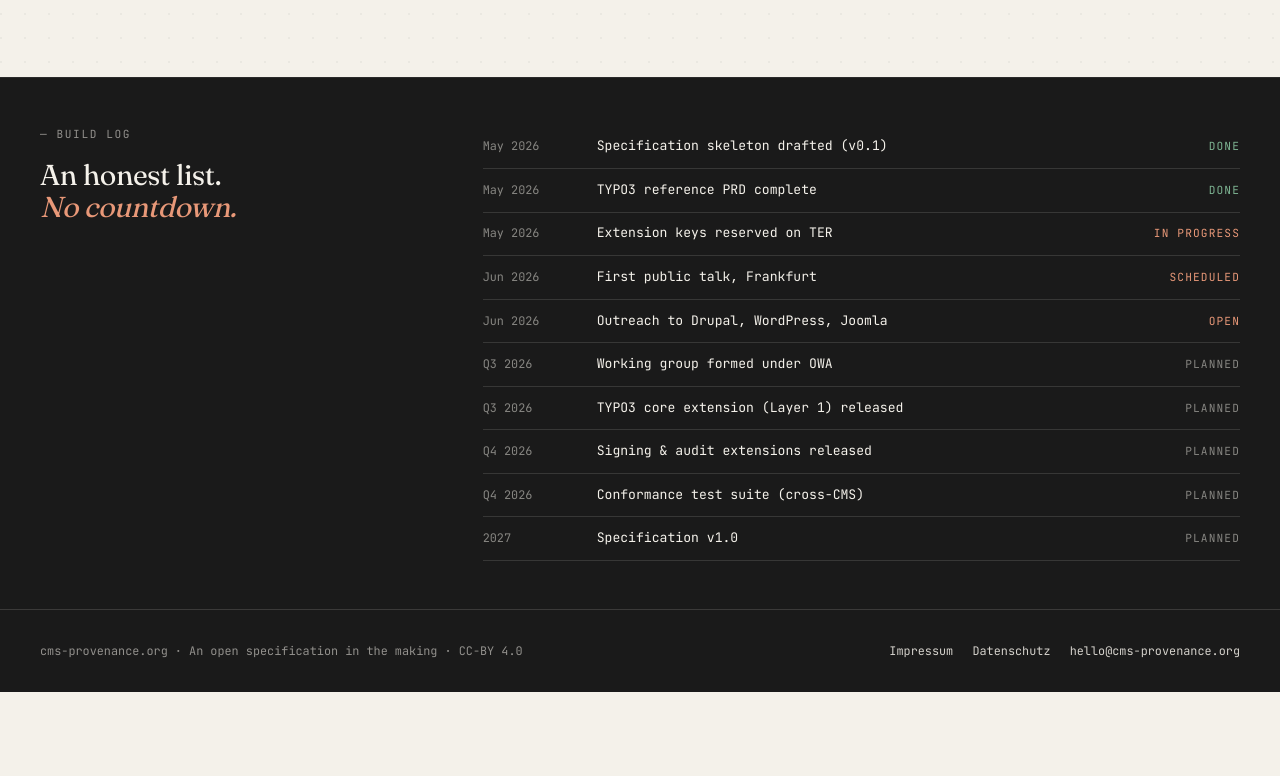
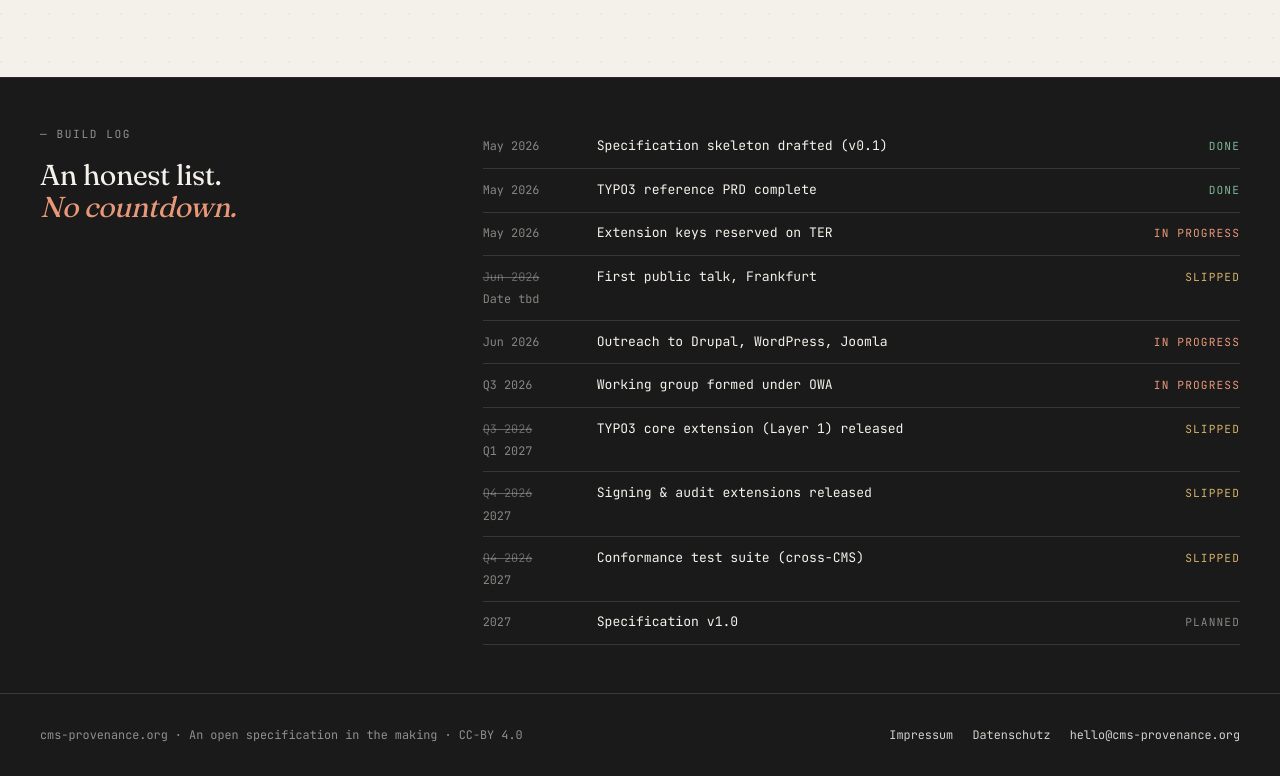
Before and after one commit to dkd-dobberkau/cms-provenance.org, a plain HTML site: page index.html in a window 1280 px wide. Shown: the part 755-1531 px from the top of the page. Before the commit the page ends 1447 px from the top, so only its background shows below. Drawn offline with Linux system fonts and the light colour scheme.

Commit message:
fix: update build log timeline to November 2026
Reflect actual status of milestones: mark TER keys, outreach and OWA
working group as in progress, and show slipped items (Frankfurt talk,
TYPO3 Layer 1, signing/audit, conformance suite) with the original date
struck through next to the new one.

Co-Authored-By: Claude Opus 5.5 <noreply@anthropic.com>

```diff
--- a/index.html
+++ b/index.html
@@ -412,6 +412,16 @@ h1 em {
   color: #e89878;
 }
 
+.log-list .v.slipped {
+  color: #d4b26a;
+}
+
+.log-list .date del {
+  display: block;
+  color: rgba(244, 241, 234, 0.35);
+  text-decoration-thickness: 1px;
+}
+
 /* ============ FOOTER ============ */
 footer {
   border-top: 1px solid rgba(244, 241, 234, 0.15);
@@ -524,7 +534,7 @@ footer a:hover { color: var(--accent); color: #e89878; }
     <div class="intro-meta fade-in">
       <span>Under construction</span>
       <span>In the open</span>
-      <span>May 2026</span>
+      <span>Nov 2026</span>
     </div>
     <h1 class="fade-in d1">
       The record<br>
@@ -590,34 +600,34 @@ footer a:hover { color: var(--accent); color: #e89878; }
         <span class="v now">In progress</span>
       </li>
       <li>
-        <span class="date">Jun 2026</span>
+        <span class="date"><del>Jun 2026</del> Date tbd</span>
         <span class="what">First public talk, Frankfurt</span>
-        <span class="v now">Scheduled</span>
+        <span class="v slipped">Slipped</span>
       </li>
       <li>
         <span class="date">Jun 2026</span>
         <span class="what">Outreach to Drupal, WordPress, Joomla</span>
-        <span class="v now">Open</span>
+        <span class="v now">In progress</span>
       </li>
       <li>
         <span class="date">Q3 2026</span>
         <span class="what">Working group formed under OWA</span>
-        <span class="v">Planned</span>
+        <span class="v now">In progress</span>
       </li>
       <li>
-        <span class="date">Q3 2026</span>
+        <span class="date"><del>Q3 2026</del> Q1 2027</span>
         <span class="what">TYPO3 core extension (Layer 1) released</span>
-        <span class="v">Planned</span>
+        <span class="v slipped">Slipped</span>
       </li>
       <li>
-        <span class="date">Q4 2026</span>
+        <span class="date"><del>Q4 2026</del> 2027</span>
         <span class="what">Signing &amp; audit extensions released</span>
-        <span class="v">Planned</span>
+        <span class="v slipped">Slipped</span>
       </li>
       <li>
-        <span class="date">Q4 2026</span>
+        <span class="date"><del>Q4 2026</del> 2027</span>
         <span class="what">Conformance test suite (cross-CMS)</span>
-        <span class="v">Planned</span>
+        <span class="v slipped">Slipped</span>
       </li>
       <li>
         <span class="date">2027</span>
```
